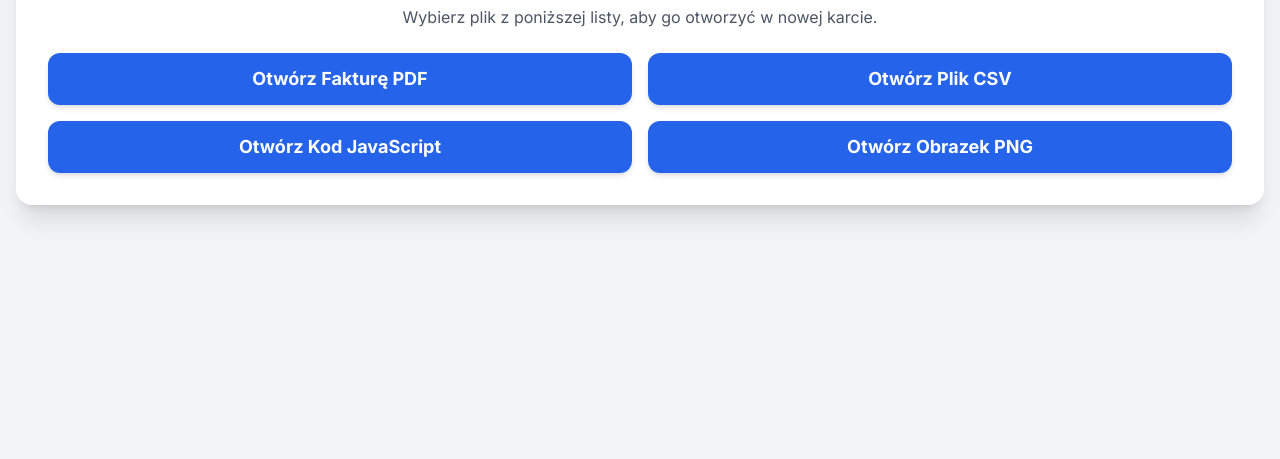
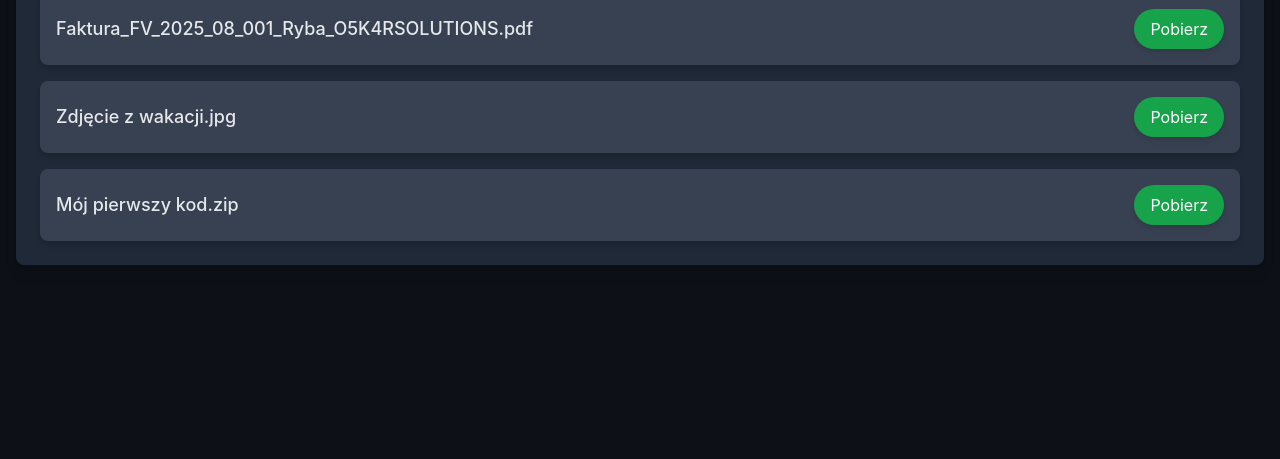
Before and after one commit to o5k4rsolutions/Strona-Glowna, a plain HTML site: page index.html in a window 1280 px wide. Shown: the part 341-800 px from the top of the page. Drawn offline with nearby package versions, Linux system fonts and the light colour scheme.

Commit message:
index.html

```diff
--- a/index.html
+++ b/index.html
@@ -3,103 +3,77 @@
 <head>
     <meta charset="UTF-8">
     <meta name="viewport" content="width=device-width, initial-scale=1.0">
-    <title>Otwieranie plików z GitHuba</title>
-    <!-- Tailwind CSS CDN -->
+    <title>Pobieranie plików</title>
     <script src="https://cdn.tailwindcss.com"></script>
-    <!-- Inter Font -->
     <style>
-        @import url('https://fonts.googleapis.com/css2?family=Inter:wght@400;700&display=swap');
         body {
+            background-color: #0d1117;
+            color: #c9d1d9;
             font-family: 'Inter', sans-serif;
-            background-color: #f3f4f6;
         }
         .container {
             max-width: 800px;
         }
     </style>
 </head>
-<body class="bg-gray-100 flex items-center justify-center min-h-screen p-4">
+<body class="flex flex-col items-center justify-center min-h-screen p-4">
+    <div class="container bg-gray-800 rounded-lg shadow-lg p-6 w-full">
+        <h1 class="text-3xl font-bold text-center mb-6 text-white">Moje pliki do pobrania</h1>
+        <p class="text-center mb-8 text-gray-400">Poniżej znajdziesz listę moich plików. Możesz je pobrać klikając w odpowiedni przycisk.</p>
 
-    <div class="container bg-white p-8 rounded-2xl shadow-xl space-y-6">
-        <h1 class="text-3xl font-bold text-center text-gray-800 mb-2">Otwieranie plików z GitHuba</h1>
-        <p class="text-center text-gray-600 mb-6">Wybierz plik z poniższej listy, aby go otworzyć w nowej karcie.</p>
-
-        <!-- Container for file buttons -->
-        <div id="filesContainer" class="grid grid-cols-1 sm:grid-cols-2 gap-4">
-            <!-- File buttons will be generated here by JavaScript -->
+        <div id="file-list" class="space-y-4">
+            <!-- Tutaj będą dynamicznie dodawane pliki ze statycznej listy -->
         </div>
-
-        <!-- Status and Message Display -->
-        <div id="messageBox" class="p-4 mt-4 rounded-xl text-center hidden"></div>
 
     </div>
 
     <script>
-        // Wait for the window to load before running the script
+        // Poniższy kod JavaScript tworzy statyczną listę plików na podstawie ręcznie
+        // wprowadzonych danych.
+
+        // UWAGA: Edytuj tę tablicę, aby dodać lub usunąć swoje pliki!
+        // Format: { name: 'Wyświetlana nazwa pliku', url: 'Ścieżka do pliku na GitHubie' }
+        const filesToDisplay = [
+            { name: 'Faktura_FV_2025_08_001_Ryba_O5K4RSOLUTIONS.pdf', url: 'dokumenty/faktury/2025/Faktura_FV:2025:08:001_Ryba_O5K4RSOLUTIONS.pdf' },
+            { name: 'Zdjęcie z wakacji.jpg', url: 'https://raw.githubusercontent.com/twój-login/nazwa-twojego-repozytorium/main/files/zdjecie.jpg' },
+            { name: 'Mój pierwszy kod.zip', url: 'https://raw.githubusercontent.com/twój-login/nazwa-twojego-repozytorium/main/src/kod.zip' },
+            // Dodaj kolejne pliki w tym formacie
+        ];
+
+        const fileListContainer = document.getElementById('file-list');
+
+        // Funkcja generująca elementy HTML dla każdego pliku z tablicy
+        function displayFiles() {
+            if (filesToDisplay.length === 0) {
+                fileListContainer.innerHTML = '<p class="text-center text-gray-500">Brak plików do wyświetlenia.</p>';
+                return;
+            }
+
+            filesToDisplay.forEach(file => {
+                const fileItem = document.createElement('div');
+                fileItem.className = 'flex items-center justify-between p-4 bg-gray-700 rounded-lg shadow-md';
+
+                const fileName = document.createElement('span');
+                fileName.textContent = file.name;
+                fileName.className = 'text-gray-200 text-lg font-medium truncate';
+
+                const downloadButton = document.createElement('a');
+                downloadButton.href = file.url;
+                downloadButton.download = file.name;
+                downloadButton.textContent = 'Pobierz';
+                downloadButton.className = 'px-4 py-2 bg-green-600 text-white rounded-full shadow-md hover:bg-green-700 transition-colors focus:outline-none focus:ring-2 focus:ring-green-500 focus:ring-offset-2 focus:ring-offset-gray-800';
+
+                fileItem.appendChild(fileName);
+                fileItem.appendChild(downloadButton);
+
+                fileListContainer.appendChild(fileItem);
+            });
+        }
+
         window.onload = function() {
-            const filesContainer = document.getElementById('filesContainer');
-            const messageBox = document.getElementById('messageBox');
+            displayFiles();
+        };
 
-            // Array of predefined files to open
-            const filesToOpen = [
-                {
-                    name: 'Otwórz Fakturę PDF',
-                    url: 'https://raw.githubusercontent.com/username/repository/main/dokumenty/faktury/2025/Faktura_FV:2025:08:001_Ryba_O5K4RSOLUTIONS.pdf'
-                },
-                {
-                    name: 'Otwórz Plik CSV',
-                    url: 'https://raw.githubusercontent.com/username/repository/main/data.csv'
-                },
-                {
-                    name: 'Otwórz Kod JavaScript',
-                    url: 'https://raw.githubusercontent.com/username/repository/main/script.js'
-                },
-                {
-                    name: 'Otwórz Obrazek PNG',
-                    url: 'https://raw.githubusercontent.com/username/repository/main/image.png'
-                }
-            ];
-
-            // Function to display a message to the user
-            const showMessage = (text, type = 'info') => {
-                messageBox.textContent = text;
-                messageBox.classList.remove('hidden', 'bg-red-200', 'text-red-800', 'bg-green-200', 'text-green-800', 'bg-blue-200', 'text-blue-800');
-                if (type === 'error') {
-                    messageBox.classList.add('bg-red-200', 'text-red-800');
-                } else if (type === 'success') {
-                    messageBox.classList.add('bg-green-200', 'text-green-800');
-                } else {
-                    messageBox.classList.add('bg-blue-200', 'text-blue-800');
-                }
-            };
-
-            // Function to handle opening the file
-            const handleOpen = (fileUrl, fileName) => {
-                messageBox.classList.add('hidden'); // Clear previous messages
-                try {
-                    window.open(fileUrl, '_blank');
-                    showMessage(`Plik "${fileName}" został otwarty w nowej karcie.`, 'success');
-                } catch (error) {
-                    console.error('Błąd otwierania pliku:', error);
-                    showMessage(`Wystąpił błąd podczas otwierania pliku: ${error.message}.`, 'error');
-                }
-            };
-
-            // Generate buttons for each file
-            filesToOpen.forEach(file => {
-                const button = document.createElement('button');
-                button.textContent = file.name;
-                button.className = 'w-full px-6 py-3 text-lg font-semibold text-white bg-blue-600 rounded-xl shadow-md hover:bg-blue-700 transition-colors duration-300';
-
-                // Add click event listener to the button
-                button.addEventListener('click', () => {
-                    handleOpen(file.url, file.name);
-                });
-
-                filesContainer.appendChild(button);
-            });
-        };
     </script>
-
 </body>
 </html>
```
